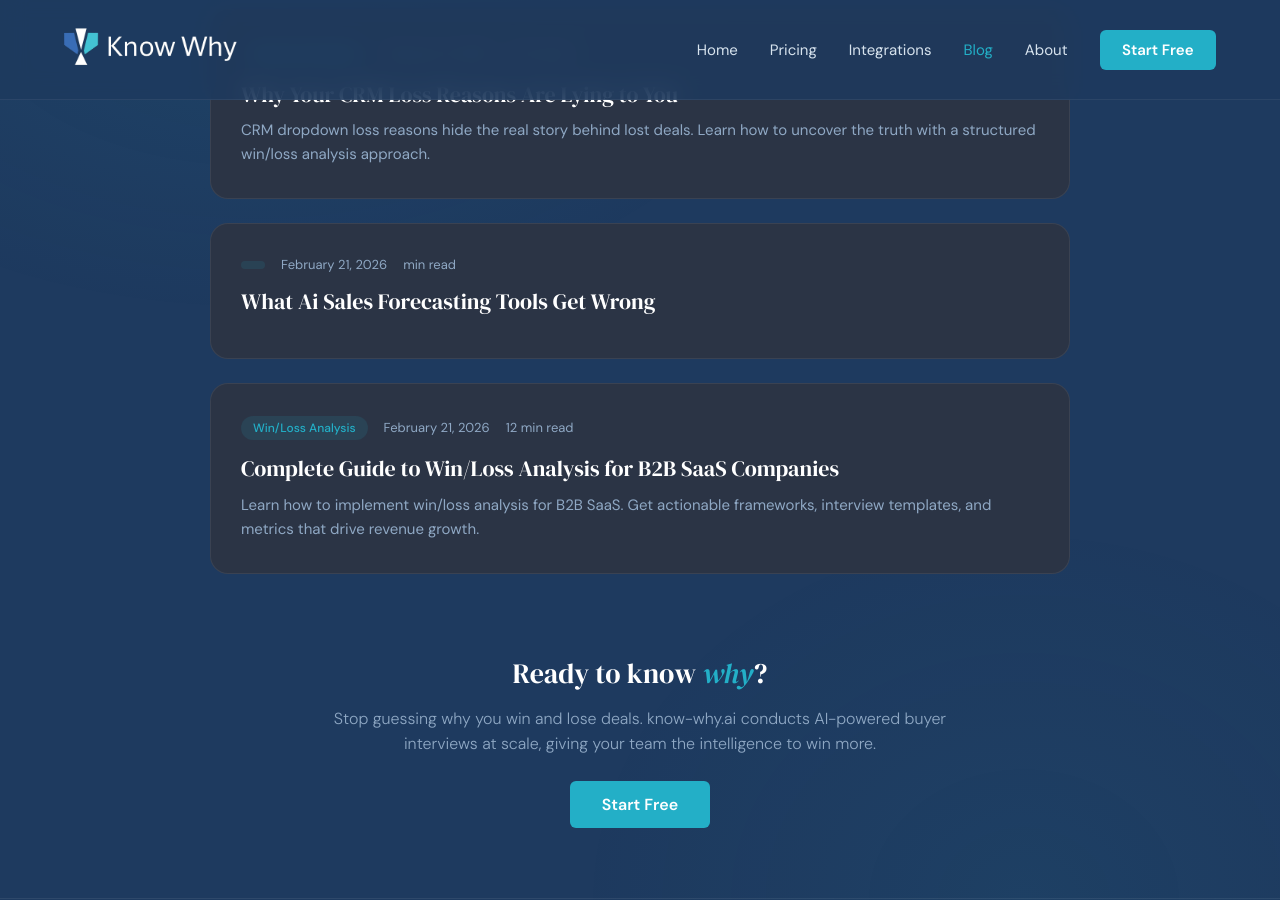
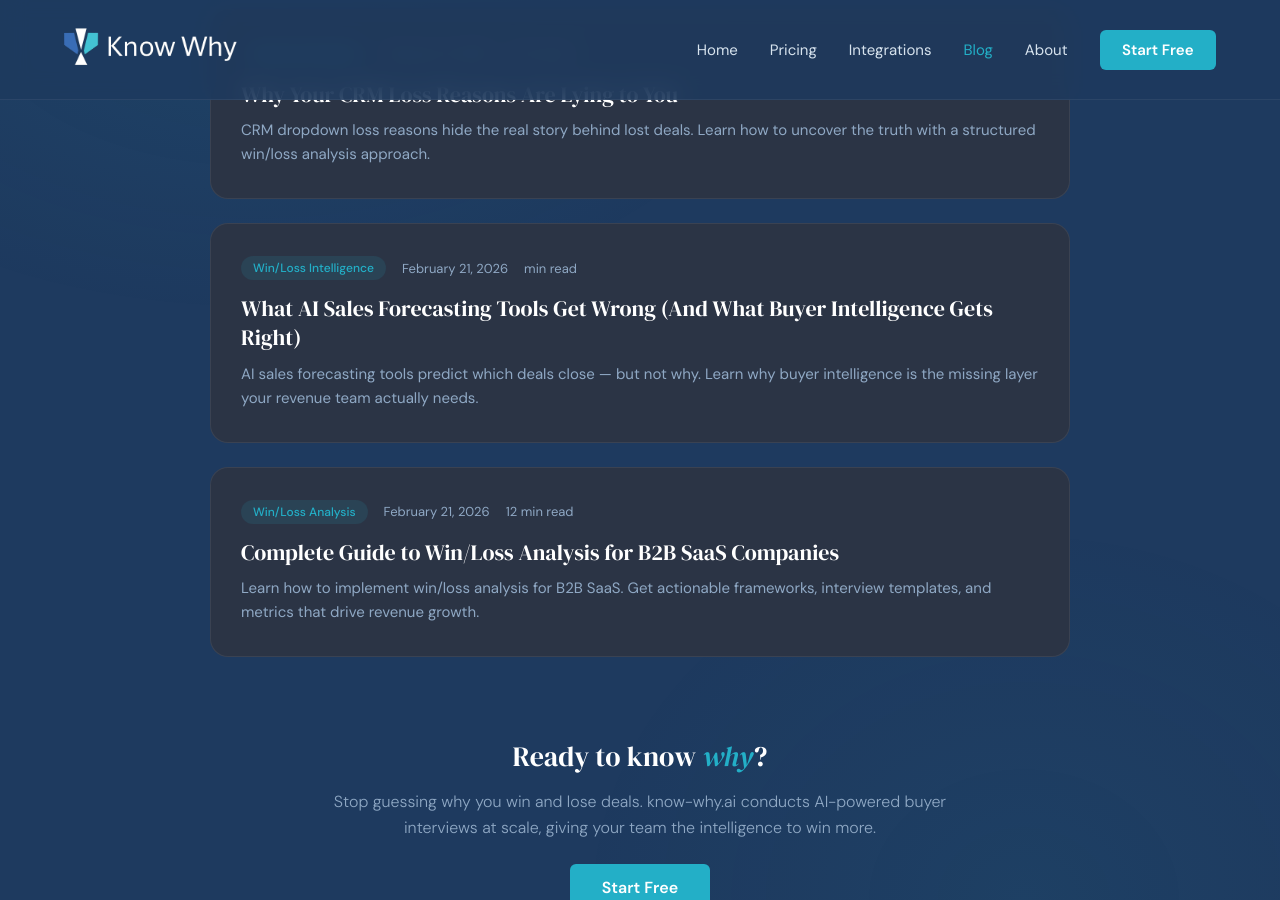
Before and after one commit to katiealbanos-lgtm/know-why.ai, a Jekyll site: the page built from blog/index.html, in a window 1280 px wide and 900 px high, scrolled down 595 px. Built offline with Jekyll 4.4.1, drawn with Linux system fonts in a browser that asks for light colours.

Commit message:
Update AI sales forecasting blog post with approved final copy — update _posts/2026-02-21-what-ai-sales-forecasting-tools-get-wrong.md

```diff
--- a/_posts/2026-02-21-what-ai-sales-forecasting-tools-get-wrong.md
+++ b/_posts/2026-02-21-what-ai-sales-forecasting-tools-get-wrong.md
@@ -1,10 +1,14 @@
-# What AI Sales Forecasting Tools Get Wrong (And What Buyer Intelligence Gets Right)
+---
+title: "What AI Sales Forecasting Tools Get Wrong (And What Buyer Intelligence Gets Right)"
+date: "2026-02-21"
+description: "AI sales forecasting tools predict which deals close — but not why. Learn why buyer intelligence is the missing layer your revenue team actually needs."
+image: "https://zvhtpppwamqahiqbjgti.supabase.co/storage/v1/object/public/media/blog-ai-sales-forecasting-1741464227825.png"
+category: "Win/Loss Intelligence"
+author: "Know Why"
+tags: ["AI sales forecasting", "win loss analysis", "buyer intelligence", "revenue intelligence tools"]
+---
 
-**Meta description:** AI sales forecasting tools predict which deals close — but not why. Learn why buyer intelligence is the missing layer your revenue team actually needs.
-
-**Subhead:** Predictive models can tell you *which* deals might close. Only your buyers can tell you *why* they do or don't.
-
----
+Predictive models can tell you which deals might close. Only your buyers can tell you why they do or don't.
 
 There's a version of the AI sales forecasting pitch that sounds almost too good: feed your CRM data into a predictive model, and it surfaces which deals are at risk, which reps are sandbagging, and what your number looks like ninety days out — all without a single gut-check call. Revenue clarity, finally, at scale.
 
@@ -12,19 +16,15 @@ A lot of teams bought that pitch. And a lot of those same teams are now sitting
 
 This isn't an argument against AI sales forecasting tools. Several of them are genuinely useful. But there's a structural problem embedded in how they work — one that no amount of model sophistication can fix — and buyer intelligence is the missing layer most revenue teams haven't accounted for yet.
 
----
-
 ## Why AI Sales Forecasting Models Are Only as Good as Your CRM Data
 
 AI forecasting tools are trained on CRM data. That's the foundation. And CRM data is, at its core, rep-entered data — which means it reflects what your reps chose to log, when they chose to log it, filtered through whatever incentives, habits, or deal narratives they were operating under at the time.
 
 This isn't a knock on your reps. It's just the reality of CRM data quality. Reps are busy. They're optimistic about deals they want to close. They update Salesforce when they have to, not when things happen. And they describe deals in terms that make sense to them — not necessarily in terms that map cleanly to the buying signals your model is trying to detect.
 
-AI forecasting tools can find patterns in that data extremely well. But they're finding patterns in the *representation* of reality, not in reality itself. When your model tells you a deal has a 72% close probability, it's telling you that this deal looks like other deals that closed — based on how your reps described those deals in your CRM.
+AI forecasting tools can find patterns in that data extremely well. But they're finding patterns in the representation of reality, not in reality itself. When your model tells you a deal has a 72% close probability, it's telling you that this deal looks like other deals that closed — based on how your reps described those deals in your CRM.
 
 That's useful. It's just not complete.
-
----
 
 ## What AI Sales Forecasting Tools Do Well (And Where They Stop)
 
@@ -32,11 +32,9 @@ Let's be fair about what AI forecasting does well, because it does some things g
 
 It's good at identifying deals that look anomalous — ones where engagement has dropped, where the sales cycle is extending past historical norms, where the stakeholder map is thinner than you'd expect at this stage. It's good at aggregating across a large pipeline and giving revenue leaders a systematic way to pressure-test their number rather than relying on manager intuition alone. For RevOps teams trying to improve forecast accuracy across a distributed sales org, that kind of systematic visibility is real progress.
 
-What forecasting tools can't tell you is *why* any of this is happening. They can flag that a deal has gone quiet for three weeks. They can't tell you whether that's because your champion left, your pricing came in high, a competitor made a strong move, or the buyer simply deprioritized the initiative. Those explanations require something that doesn't exist in your CRM: the buyer's perspective.
+What forecasting tools can't tell you is why any of this is happening. They can flag that a deal has gone quiet for three weeks. They can't tell you whether that's because your champion left, your pricing came in high, a competitor made a strong move, or the buyer simply deprioritized the initiative. Those explanations require something that doesn't exist in your CRM: the buyer's perspective.
 
-This is the *which* vs. *why* distinction, and it matters more than most tech evaluations acknowledge. Knowing which deals are at risk doesn't help you fix the underlying pattern. Knowing why you keep losing in procurement, or why a specific competitor is winning in mid-market, or why buyers who seem deeply engaged in the process go dark at legal review — that's the intelligence that actually changes how you sell.
-
----
+This is the which vs. why distinction, and it matters more than most tech evaluations acknowledge. Knowing which deals are at risk doesn't help you fix the underlying pattern. Knowing why you keep losing in procurement, or why a specific competitor is winning in mid-market, or why buyers who seem deeply engaged in the process go dark at legal review — that's the intelligence that actually changes how you sell.
 
 ## Win/Loss Analysis: The Buyer Intelligence Layer Forecasting Tools Can't Replace
 
@@ -50,8 +48,6 @@ When you know the real reasons buyers chose you or didn't — not from your reps
 
 These questions don't have answers in your CRM. They have answers in your buyers' heads.
 
----
-
 ## How Automated Buyer Intelligence Completes Your Revenue Stack
 
 Know Why automates win/loss buyer interviews using AI. When a deal closes — won or lost — your buyers receive a personalized invitation to share feedback through an AI-conducted interview. No scheduling. No interviewer bias. No waiting for a rep to find time for a conversation they don't want to have.
@@ -62,8 +58,6 @@ The goal isn't to replace your forecasting tools or your revenue intelligence st
 
 If your forecasting dashboard says win rate is declining in mid-market, Know Why tells you why. If your model flags a category of at-risk deals, buyer intelligence tells you what the pattern actually is. The two work better together than either does alone.
 
----
-
 ## The Revenue Operations Question Your Forecasting Tool Can't Answer
 
 Before you add another forecasting module or deal intelligence layer, it's worth asking a harder question: how good is the underlying signal you're trying to model?
```
